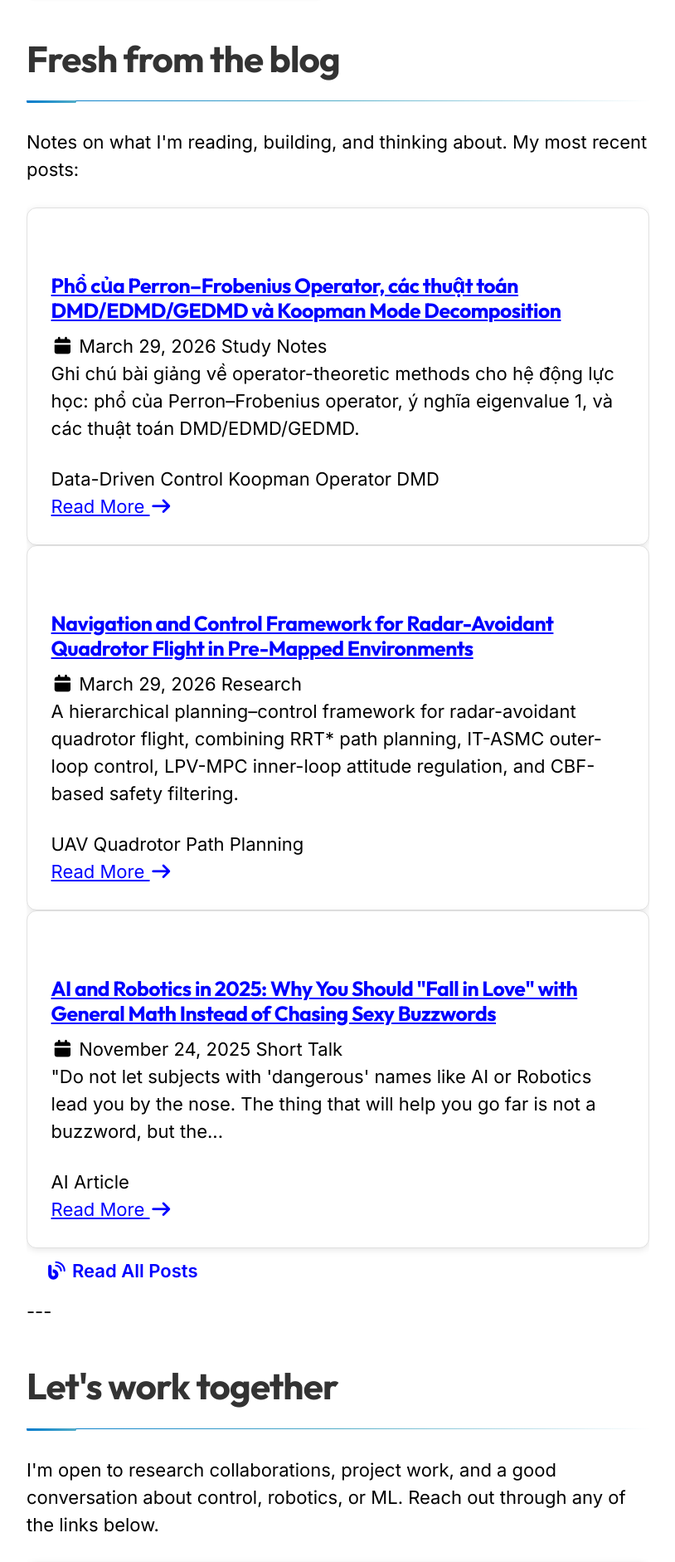
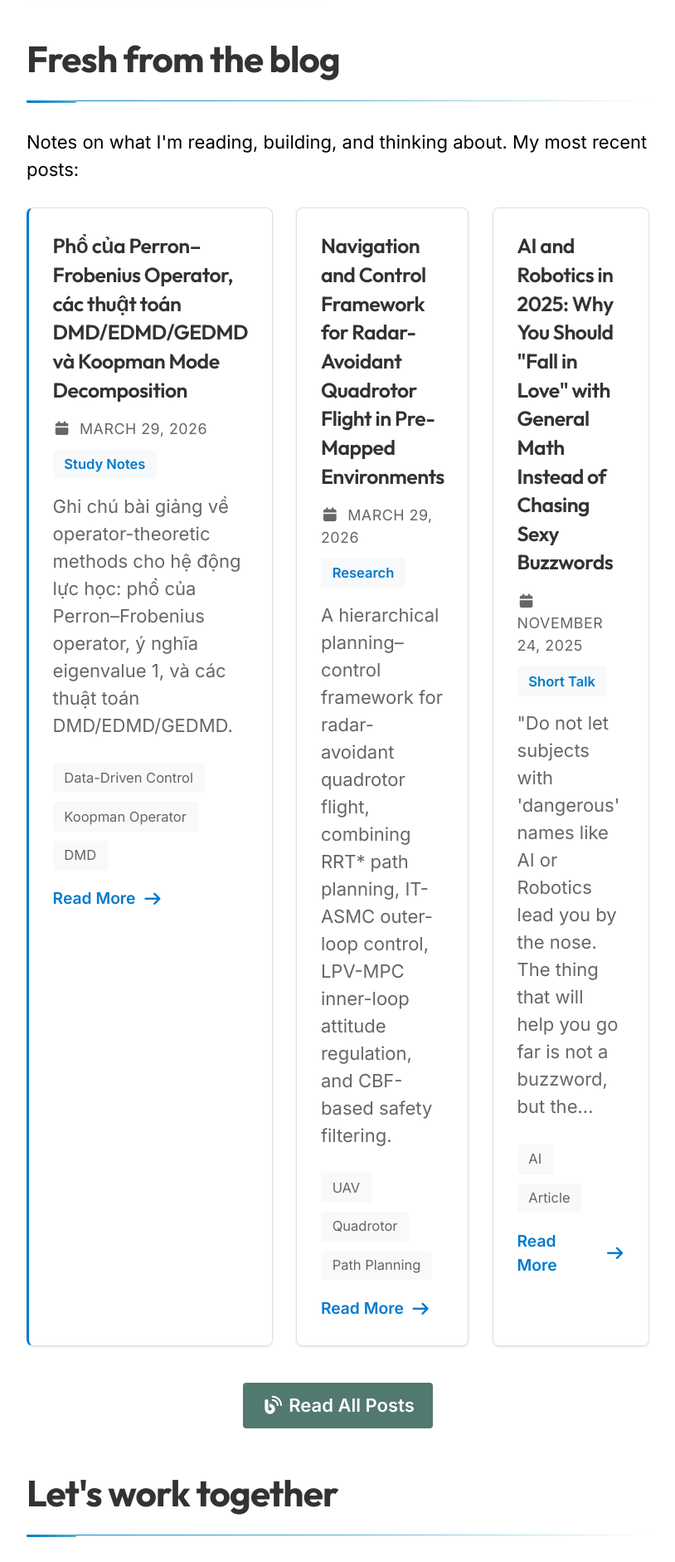
Before and after one commit to hatakebmt/hatakebmt.github.io, a Jekyll site: the page built from index.html, in a window 1280 px wide. Shown: the part 1792-3674 px from the top of the page at 83% size, without its empty margins (78-892 px from the left). Built offline with Jekyll 4.4.1, drawn with Linux system fonts in a browser that asks for light colours; cached includes are drawn as plain includes; the list of posts is cut into pages by our own code.

Commit message:
Fix unstyled landing page sections: blog cards, button, connect grid
- components.css: restore missing base rules for .blog-grid/.blog-card
  internals (.blog-header, .blog-meta, .blog-date, .blog-category,
  .blog-excerpt, .blog-tags/.tag, .read-more, .featured-post). These
  classes were already used in index.html and had breakpoint overrides
  in responsive.css, but no base rules existed, so the "Fresh from the
  blog" cards rendered as plain unstyled text. Remove the orphaned,
  unused .blog-card__* BEM rules that nothing referenced.
- components.css: add missing .btn--secondary variant (using the
  already-defined --color-secondary/-dark tokens) so "Read All Posts"
  renders as a solid button instead of falling through to the skin's
  base link color.
- components.css: add .section-footer spacing/centering so the button
  isn't flush against the card grid above it.
- index.html: reuse the existing .card-grid/.card-grid--4col utility
  on .connect-grid instead of leaving it with no grid layout at all;
  remove a stray literal "---" (dead Markdown syntax that never gets
  processed since index.html isn't a .md file).
- components.css: scale blog-card padding/radius/shadow/title size
  down to match the .youtube-video-card proportions used elsewhere on
  the landing page, per feedback that the cards read as oversized.

Co-Authored-By: Claude Sonnet 5 <noreply@anthropic.com>

```diff
--- a/assets/css/components.css
+++ b/assets/css/components.css
@@ -148,6 +148,17 @@
    BUTTON EXTENSIONS
    Extends Minimal Mistakes theme buttons with additional variants
    ========================================================================== */
+
+/* Secondary button variant (theme only ships primary/info/etc.) */
+.btn--secondary {
+  background-color: var(--color-secondary);
+  color: #fff;
+}
+
+.btn--secondary:hover {
+  background-color: var(--color-secondary-dark);
+  color: #fff;
+}
 
 /* Rounded button variant */
 .btn--rounded {
@@ -471,63 +482,125 @@
   }
 }
 
+/* Blog Grid */
+.blog-grid {
+  display: grid;
+  gap: var(--space-lg);
+  grid-template-columns: 1fr;
+}
+
 /* Blog Card */
 .blog-card {
-  padding: var(--space-lg);
+  padding: var(--space-md);
   background: var(--card-bg);
   border: 1px solid var(--card-border);
-  border-radius: var(--radius-lg);
-  box-shadow: var(--shadow-md);
+  border-radius: var(--radius-md);
+  box-shadow: var(--shadow-sm);
   transition: transform var(--transition-normal),
               box-shadow var(--transition-normal);
+  display: block;
+}
+
+.blog-card:hover {
+  transform: translateY(-2px);
+  box-shadow: var(--shadow-md);
+}
+
+.blog-card.featured-post {
+  border-left: 3px solid var(--color-primary);
+}
+
+.blog-header h3 {
+  margin: 0 0 var(--space-sm);
+  font-size: 1.1rem;
+  font-weight: 600;
+  line-height: 1.4;
+}
+
+.blog-header h3 a {
+  color: var(--card-text);
   text-decoration: none;
-  display: block;
-}
-
-.blog-card:hover {
-  transform: translateY(-4px);
-  box-shadow: var(--shadow-lg);
-  text-decoration: none;
-}
-
-.blog-card__date {
-  display: block;
-  margin-bottom: var(--space-xs);
+}
+
+.blog-header h3 a:hover {
+  text-decoration: underline;
+}
+
+.blog-meta {
+  display: flex;
+  flex-direction: column;
+  align-items: flex-start;
+  gap: var(--space-xs);
+  margin-bottom: var(--space-sm);
+}
+
+.blog-date {
   font-size: 0.8125rem;
   color: var(--card-text-muted);
   text-transform: uppercase;
   letter-spacing: 0.5px;
 }
 
-.blog-card__title {
+.blog-date i {
+  margin-right: 0.25em;
+}
+
+.blog-category {
+  padding: 0.25rem 0.625rem;
+  background: var(--card-bg-light);
+  border-radius: var(--radius-sm);
+  font-size: 0.75rem;
+  font-weight: 600;
+  color: var(--color-primary);
+}
+
+.blog-excerpt {
   margin: 0 0 var(--space-sm);
-  font-size: 1.25rem;
-  font-weight: 700;
-  color: var(--card-text);
-  line-height: 1.3;
-}
-
-.blog-card__excerpt {
-  margin: 0;
-  font-size: 0.9375rem;
+  font-size: 0.875rem;
   color: var(--card-text-muted);
-  line-height: 1.6;
-}
-
-.blog-card__tags {
+  line-height: 1.5;
+}
+
+.blog-tags {
   display: flex;
   flex-wrap: wrap;
   gap: var(--space-xs);
-  margin-top: var(--space-md);
-}
-
-.blog-card__tag {
+  margin-bottom: var(--space-sm);
+}
+
+.blog-tags .tag {
   padding: 0.25rem 0.625rem;
   background: var(--card-bg-light);
   border-radius: var(--radius-sm);
   font-size: 0.75rem;
   color: var(--card-text-muted);
+}
+
+.read-more {
+  display: inline-flex;
+  align-items: center;
+  gap: 0.375rem;
+  font-size: 0.875rem;
+  font-weight: 600;
+  color: var(--color-primary);
   text-decoration: none;
+}
+
+.read-more i {
+  transition: transform var(--transition-fast);
+}
+
+.read-more:hover {
+  text-decoration: underline;
+}
+
+.read-more:hover i {
+  transform: translateX(3px);
+}
+
+.section-footer {
+  margin-top: var(--space-xl);
+  text-align: center;
 }
 
 /* Connect Card */
--- a/index.html
+++ b/index.html
@@ -129,8 +129,6 @@ excerpt: 'Mechatronics engineering student at HCMUT writing about control theory
   </a>
 </div>
 
----
-
 <h2 class="section-title">Let's work together</h2>
 
 <div class="connect-section">
@@ -139,7 +137,7 @@ excerpt: 'Mechatronics engineering student at HCMUT writing about control theory
     about control, robotics, or ML. Reach out through any of the links below.
   </p>
 
-  <div class="connect-grid">
+  <div class="connect-grid card-grid card-grid--4col">
     <a
       href="/contact/"
       class="connect-card"
```
